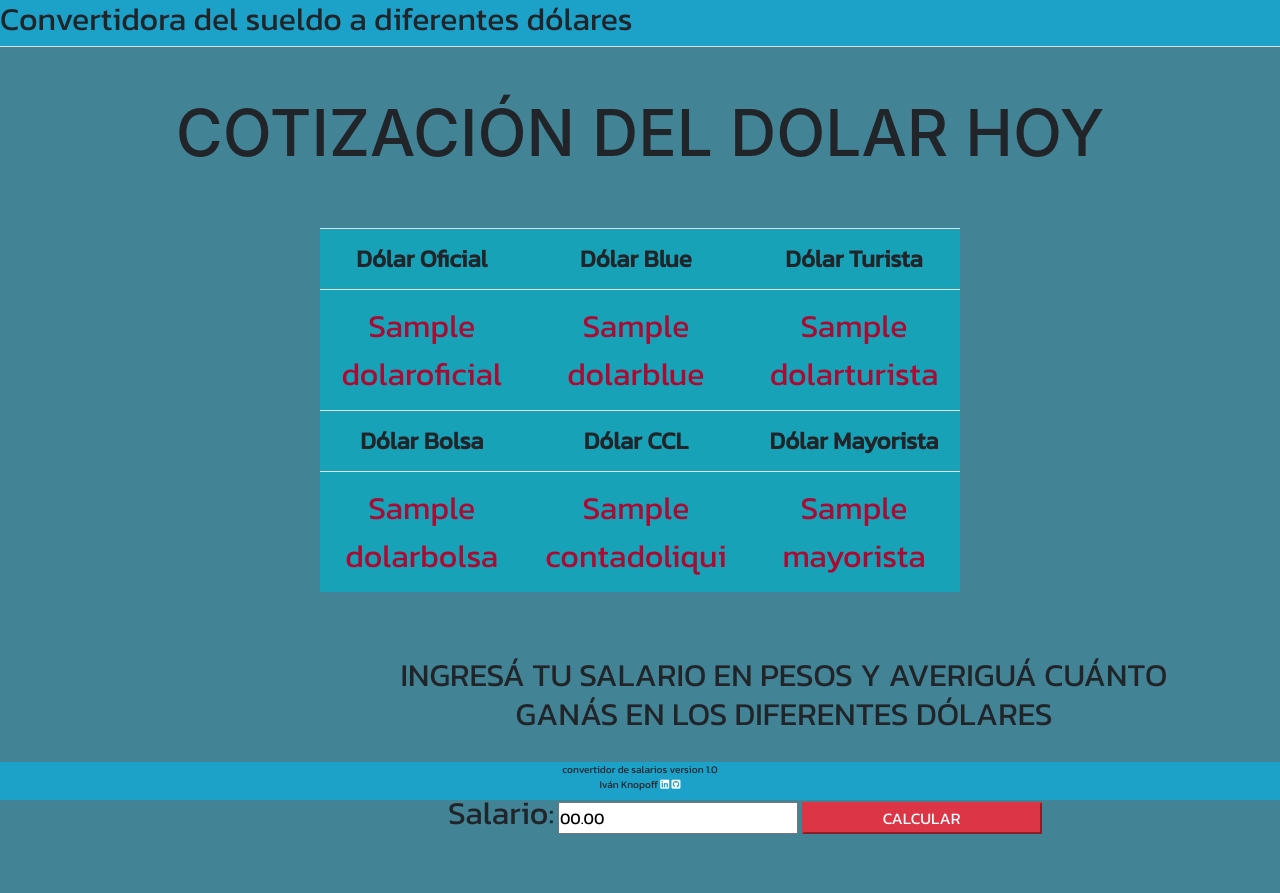
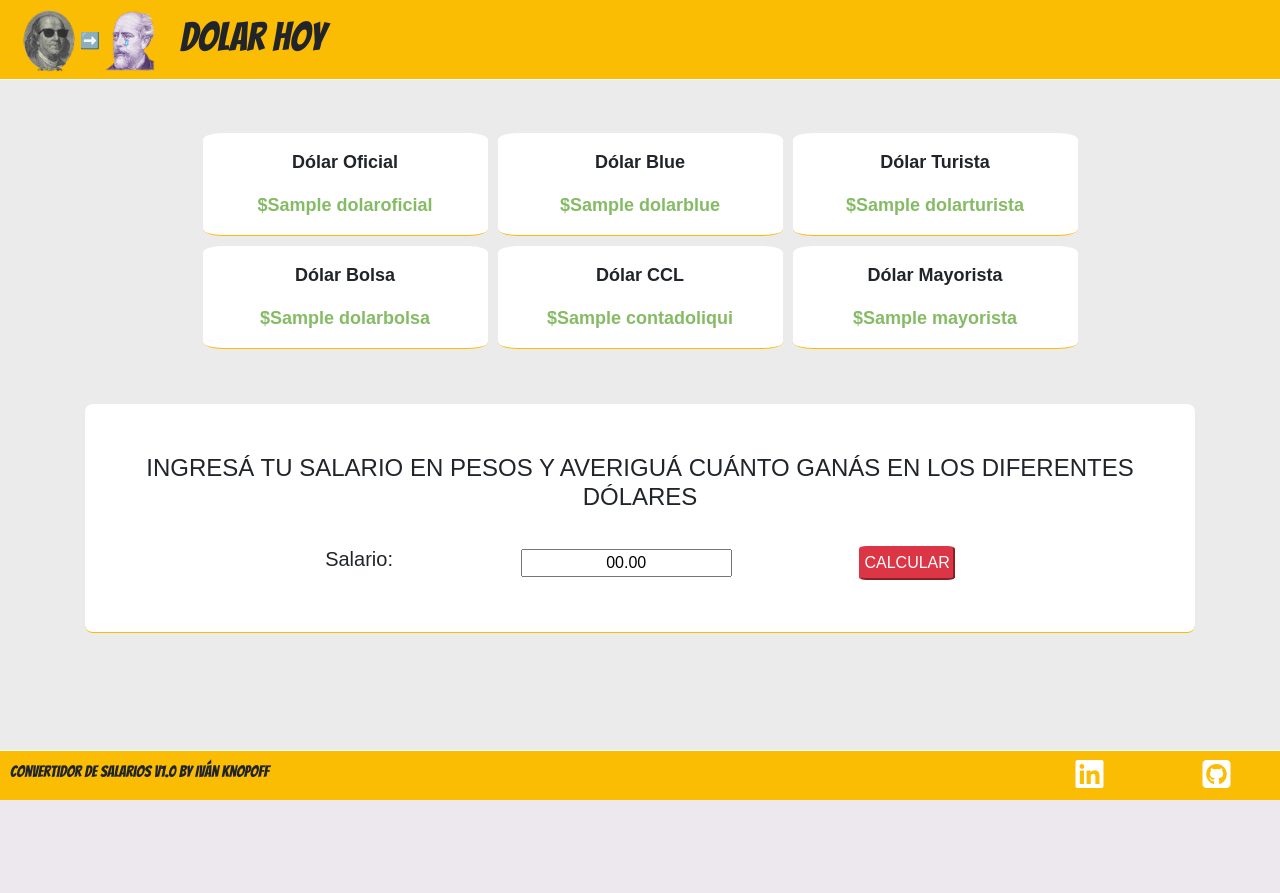
Before and after one commit to Ivanknop/salarioEnVariosDolares, a Flask app: template templates/index.html in a window 1280 px wide. After the commit the page ends 800 px from the top, so only its background shows below. Run offline with Flask 2, Linux system fonts and the light colour scheme; the template is opened without the code that fills it: most values are stand-ins (such as "Sample title", 1, 10 or a date in 2020); some libraries are stand-ins or nearby versions.

Commit message:
styles, imgs, adedd threaded to run() and fixed round display of convertions

```diff
--- a/app.py
+++ b/app.py
@@ -19,4 +19,4 @@ def calculate():
 
 
 def run():
-    app.run(host="127.0.0.1",port=5000,debug=True)
+    app.run(host="localhost",port=5000,debug=True,threaded=True)
--- /dev/null
+++ b/static/style.css
@@ -0,0 +1,93 @@
+*{
+    font-family: 'Kanit', sans-serif;
+    margin: 0;padding: 0;}
+body{
+    background-color: #ebebeb;
+}
+
+header{
+    background-color: #fbbc04;
+    height: 80px;
+    padding: 10px;
+    border-bottom: 1px solid white;
+}
+header div {
+    margin-left: 10px;
+}
+.header-img{
+    width: 60px;
+}
+h1{
+    font-family: 'Bangers', cursive;
+    margin-left: 20px;
+}
+.main-container-cards{
+    margin-bottom: 50px;
+}
+.main-card{
+    font-size: 18px;
+    display: flex;
+    flex-direction: column;
+    align-items: center;
+    justify-content: center;
+    background-color: white;
+    border-bottom: 1px solid #fbbc04;
+    border-radius: 7%;
+    margin: 5px;
+    font-weight: 600;
+}
+.dolar{
+    color: #85bb65;
+    font-weight: bold;
+}
+.main-card:hover{
+    background-color:#f1f1f1;
+}
+.main-container-form{
+    align-items: center;
+    padding: 50px;
+    background-color: white;
+    border-radius: 8px;
+    border-bottom: 1px solid #fbbc04;
+}
+.main-form{
+    display: flex;
+    align-items: center;
+}
+.main-salary-label{
+    font-size: 20px;
+}
+.button-salary{
+    padding: 3px;
+    border-radius: 8%;
+}
+
+footer{
+    font-family: 'Bangers', cursive;
+    border-top: 1px solid white;
+    background-color: #fbbc04;
+    width: 100%;
+    height: 50px;
+    margin-top: 60px;
+    justify-content: center;
+    position: fixed;
+    bottom: 0;
+}
+
+footer .icon{
+    color: white
+}
+.footer-title{
+    margin-left:10px;
+    width: 80%;
+}
+.footer-social{
+    width: 20%;
+}
+
+@media only screen and (max-width: 510px) {
+    .btn-danger{
+        margin-top: 10px;
+        margin-bottom: 30px;
+    }
+  }
--- a/templates/footer.html
+++ b/templates/footer.html
@@ -1,12 +1,11 @@
-
-<br><br>
+<footer class="d-flex justify-content-between align-items-center">
+    <h6 class="footer-title">
+        Convertidor de salarios v1.0 by Iván Knopoff
+    </h6>
+    <div class="d-flex footer-social justify-content-around">
+        <a class="icon" href="https://linkedin.com/in/ivan-knopoff"> <i class="fab fa-linkedin fa-2x"></i> </a>
+        <a class="icon" href="https://github.com/IvanKnop"><i class="fab fa-github-square fa-2x"></i></a>
+    </div>
+</footer>
 </body>
-
-
-<footer class="nav-local">
-    <p> convertidor de salarios version 1.0
-        <br>
-        Iván Knopoff    <a class="icon" href="https://linkedin.com/in/ivan-knopoff"><i class="fab fa-linkedin"></i> </a>
-        <a class="icon" href="https://github.com/IvanKnop"><i class="fab fa-github-square"></i></a> </p>
-</footer>
 </html>
--- a/templates/header.html
+++ b/templates/header.html
@@ -1,19 +1,10 @@
-<!DOCTYPE html>
-<html lang="es">
-<head>
-    <meta charset="UTF-8">
-    <meta http-equiv="X-UA-Compatible" content="IE=edge">
-    <meta name="viewport" content="width=device-width, initial-scale=1.0">
-    <script src="https://kit.fontawesome.com/b27b674285.js" crossorigin="anonymous"></script>
-    <link rel="preconnect" href="https://fonts.googleapis.com">
-    <link rel="preconnect" href="https://fonts.gstatic.com" crossorigin>
-    <link href="https://fonts.googleapis.com/css2?family=Kanit&display=swap" rel="stylesheet">
-    <link rel="stylesheet" href="https://maxcdn.bootstrapcdn.com/bootstrap/4.0.0/css/bootstrap.min.css">
-    <link rel="stylesheet" href="{{url_for('static', filename='estilo.css')}}" type="text/css">
-    <title>Tu sueldo en  dólares</title>
-</head>
 <body>
-    <nav class="nav nav-tabs navbar-expand-lg navbar-dark nav-local"> <!--fixed-top deja la barra flotante-->
-        <h2>Convertidora del sueldo a diferentes dólares</h2>
-    </nav>
+    <header>
+        <div class="d-flex align-items-center w-100">
+            <img class="header-img" src="/static/images/dolar.png" alt="">
+            ➡️
+            <img class="header-img" src="/static/images/roca.png" alt="">
+            <h1>Dolar hoy</h1>
+        </div>
+    </header>
     <br><br>
--- a/templates/index.html
+++ b/templates/index.html
@@ -1,39 +1,66 @@
-{% include 'header.html' %}
-<h1>COTIZACIÓN DEL DOLAR HOY</h1>
-<br><br>
-<table class="table bg-info">
-    <tr>
-        <th>Dólar Oficial</th>
-        <th>Dólar Blue</th>
-        <th>Dólar Turista</th>
-    </tr>
-    <tr>
-        <td>{{data['dolaroficial']}}</td>
-        <td>{{data['dolarblue']}}</td>
-        <td>{{data['dolarturista']}}</td>
-    </tr>
-    <tr>
-        <th>Dólar Bolsa</th>
-        <th>Dólar CCL</th>
-        <th>Dólar Mayorista</th>
-    </tr>
-    <tr>
-        <td>{{data['dolarbolsa']}}</td>
-        <td>{{data['contadoliqui']}}</td>
-        <td>{{data['mayorista']}}</td>
-    </tr>
-
-</table>
-<br><br>
-<div class="h2-text">
-<h2>INGRESÁ TU SALARIO EN PESOS Y AVERIGUÁ CUÁNTO GANÁS EN LOS DIFERENTES DÓLARES</h2> <br><br>
-</div>
-<div class="local-form">
-    <form method="GET" action="/calculate">
-        <label for="salary">Salario: </label>
-        <input type="number" id="salary" name="salary" value='00.00' placeholder="00.00"/>
-        <input class="btn-danger button-salary" type="submit" value="CALCULAR" />
-    </form>
-</div>
-
+<!DOCTYPE html>
+<html lang="es">
+<head>
+    <meta charset="UTF-8">
+    <meta http-equiv="X-UA-Compatible" content="IE=edge">
+    <meta name="viewport" content="width=device-width, initial-scale=1.0">
+    <script src="https://kit.fontawesome.com/b27b674285.js" crossorigin="anonymous"></script>
+    <link rel="preconnect" href="https://fonts.googleapis.com">
+    <link rel="preconnect" href="https://fonts.gstatic.com" crossorigin>
+    <link href="https://fonts.googleapis.com/css2?family=Bangers&display=swap" rel="stylesheet">
+    <link rel="stylesheet" href="https://maxcdn.bootstrapcdn.com/bootstrap/4.0.0/css/bootstrap.min.css">
+    <link rel="stylesheet" href="{{url_for('static', filename='style.css')}}" type="text/css">
+    <link rel="shortcut icon" href="/static/favicon.ico" type="image/x-icon">
+    <title>Sueldo en Dolares</title>
+</head>
+    {% include 'header.html' %}
+    <div class="container">
+        <div class="main-container-cards">
+            <div class="row d-flex justify-content-center">
+                <div class="col-3 main-card">
+                    <p class="mt-3">Dólar Oficial</p>
+                    <p class="dolar">${{data['dolaroficial']}}</p>
+                </div>
+                <div class="col-3 main-card">
+                    <p class="mt-3">Dólar Blue</p>
+                    <p class="dolar">${{data['dolarblue']}}</p>
+                </div>
+                <div class="col-3 main-card">
+                    <p class="mt-3">Dólar Turista</p>
+                    <p class="dolar">${{data['dolarturista']}}</p>
+                </div>
+            </div>
+            <div class="row d-flex justify-content-center">
+                <div class="col-3 main-card">
+                    <p class="mt-3">Dólar Bolsa</p>
+                    <p class="dolar">${{data['dolarbolsa']}}</p>
+                </div>
+                <div class="col-3 main-card">
+                    <p class="mt-3">Dólar CCL</p>
+                    <p class="dolar">${{data['contadoliqui']}}</p>
+                </div>
+                <div class="col-3 main-card">
+                    <p class="mt-3">Dólar Mayorista</p>
+                    <p class="dolar">${{data['mayorista']}}</p>
+                </div>
+            </div>
+        </div>
+        <div class="main-container-form">
+            <div class="row mb-3">
+                <div class="col-12">
+                    <h4 class="text-center">INGRESÁ TU SALARIO EN PESOS Y AVERIGUÁ CUÁNTO GANÁS EN LOS DIFERENTES DÓLARES</h4>
+                </div>
+            </div>
+            <div class="row">
+                <div class="col-12 main-form d-flex justify-content-center">
+                    <form class="d-flex mt-2 justify-content-around w-75 align-items-center flex-wrap" method="GET" action="/calculate">
+                        <label  class="main-salary-label" for="salary">Salario: </label>
+                        <input class="text-center " id="salary" name="salary" value='00.00' placeholder="00.00"/>
+                        <input class="btn-danger button-salary" type="submit" value="CALCULAR" />
+                    </form>
+                </div>
+            </div>
+        </div>
+    </div>
 {% include 'footer.html' %}
+</html>
```
Also changed, not shown: dolar_converter.py (+6 -6 lines), templates/conversion.html (+61 -34 lines), static/favicon.ico (added), static/images/dolar.png (added), static/images/roca.png (added).
